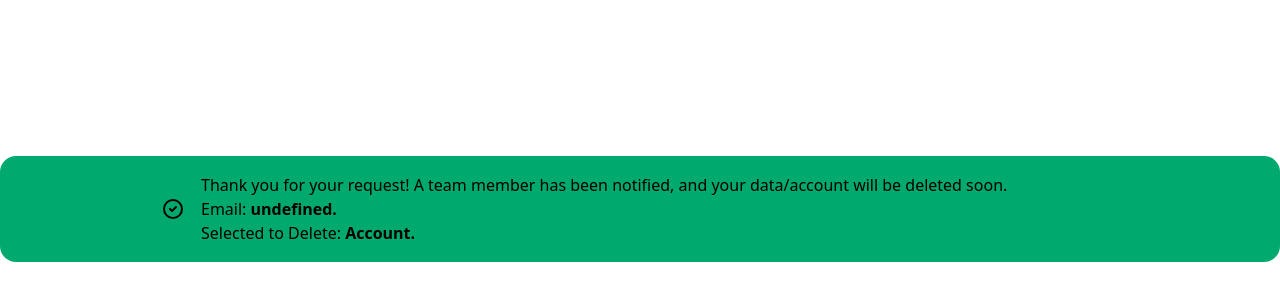
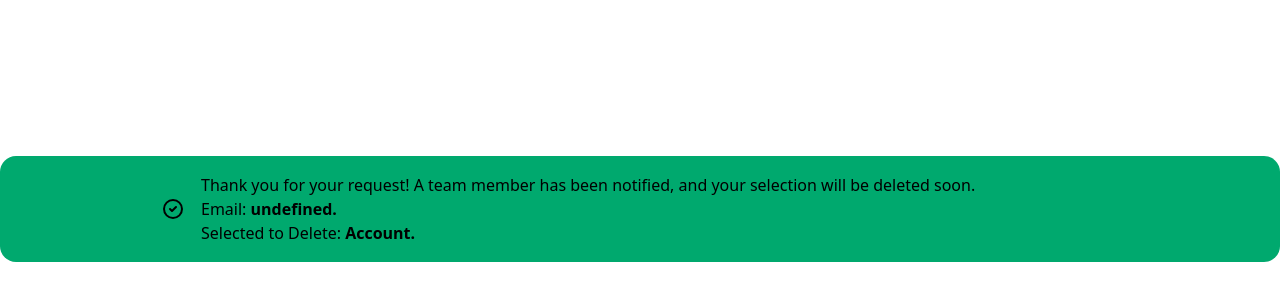
Before and after one commit to sillsdev/appbuilder-usercontent-management, a SvelteKit app: page /confirmation/1 in a window 1280 px wide. Shown: the part 244-544 px from the top of the page. Built offline with nearby package versions, Linux system fonts and the light colour scheme; no server answers; the database is empty.

Commit message:
Remove ambiguity in message

```diff
--- a/src/routes/confirmation/[id]/+page.svelte
+++ b/src/routes/confirmation/[id]/+page.svelte
@@ -18,7 +18,7 @@
         /></svg
     >
     <h1>
-        Thank you for your request! A team member has been notified, and your data/account will be
+        Thank you for your request! A team member has been notified, and your selection will be
         deleted soon.
         <br />
         Email: <span class="font-bold text-black">{data.request?.email}. </span>
```
